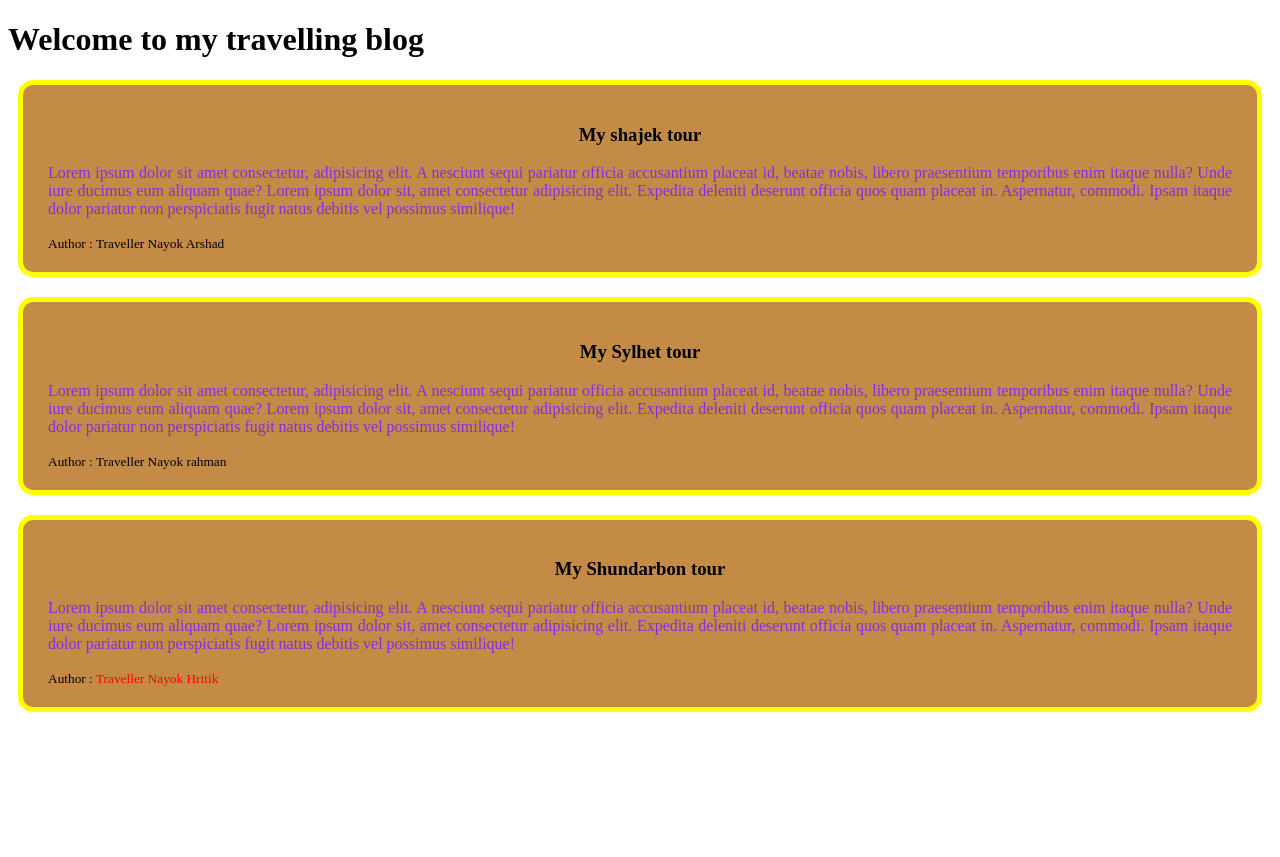
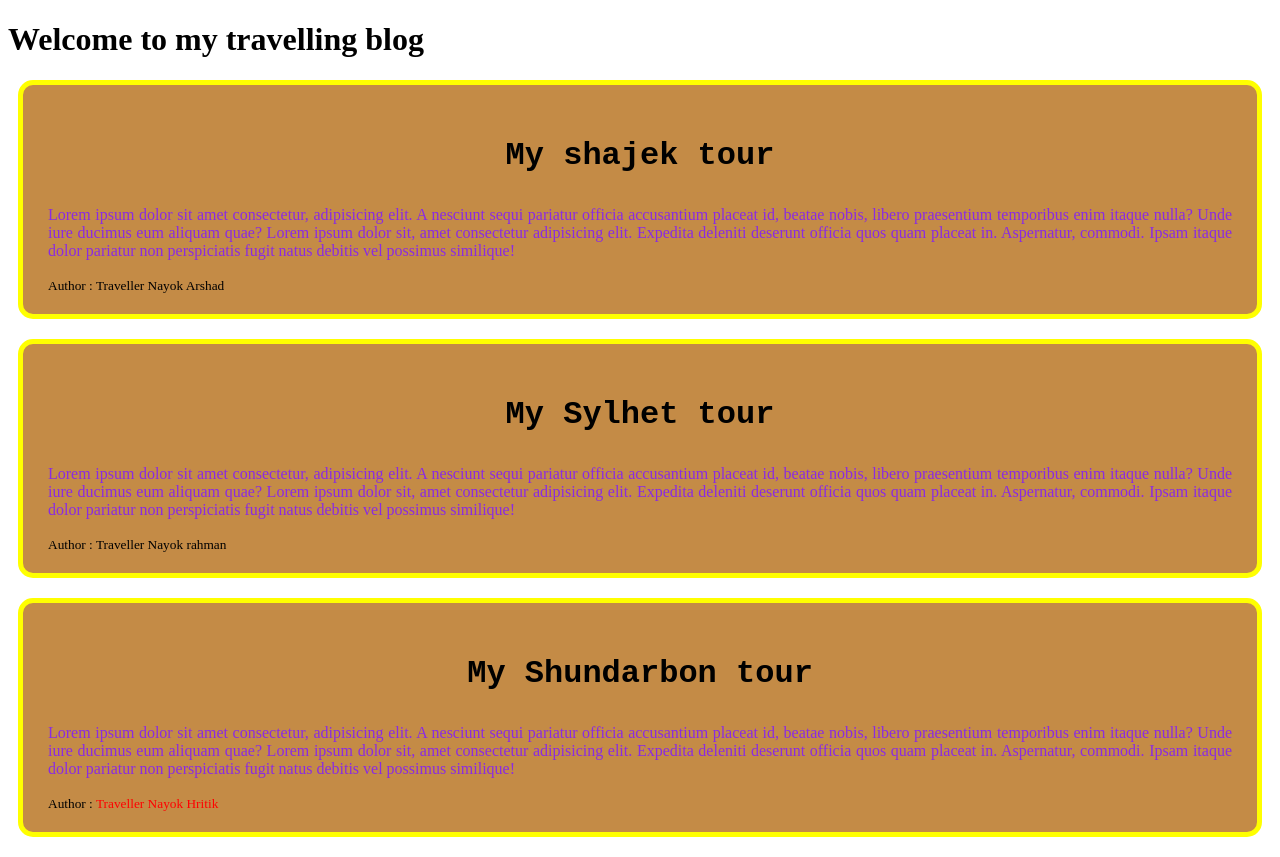
Before and after one commit to MirzaAyon/trying-more-CSS, a plain HTML site: page my-blogs2.html in a window 1280 px wide. Before the commit the page ends 800 px from the top, so only its background shows below. Drawn offline with Linux system fonts and the light colour scheme.

Commit message:
font size, font family, font weight added

```diff
--- a/my-blogs2.html
+++ b/my-blogs2.html
@@ -24,10 +24,14 @@
                 }
                 .blog-title{
                     text-align: center;
+                    font-size: 2em;
+                    font-family: 'Courier New', Courier, monospace;
+                    font-weight: 900 ;
                 }
                 div p{
                     color: blueviolet;
                     text-align: justify;
+
                 }
 
             </style>
```
